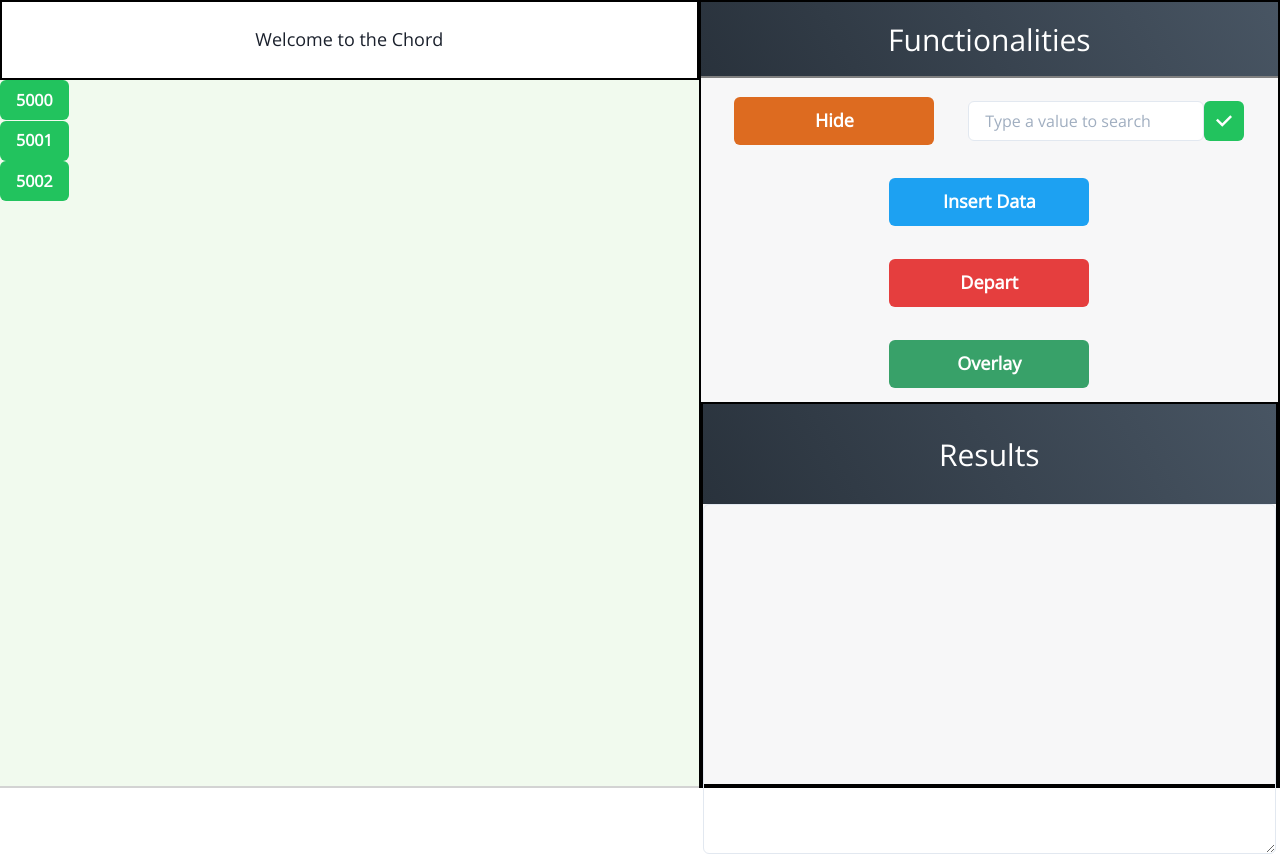
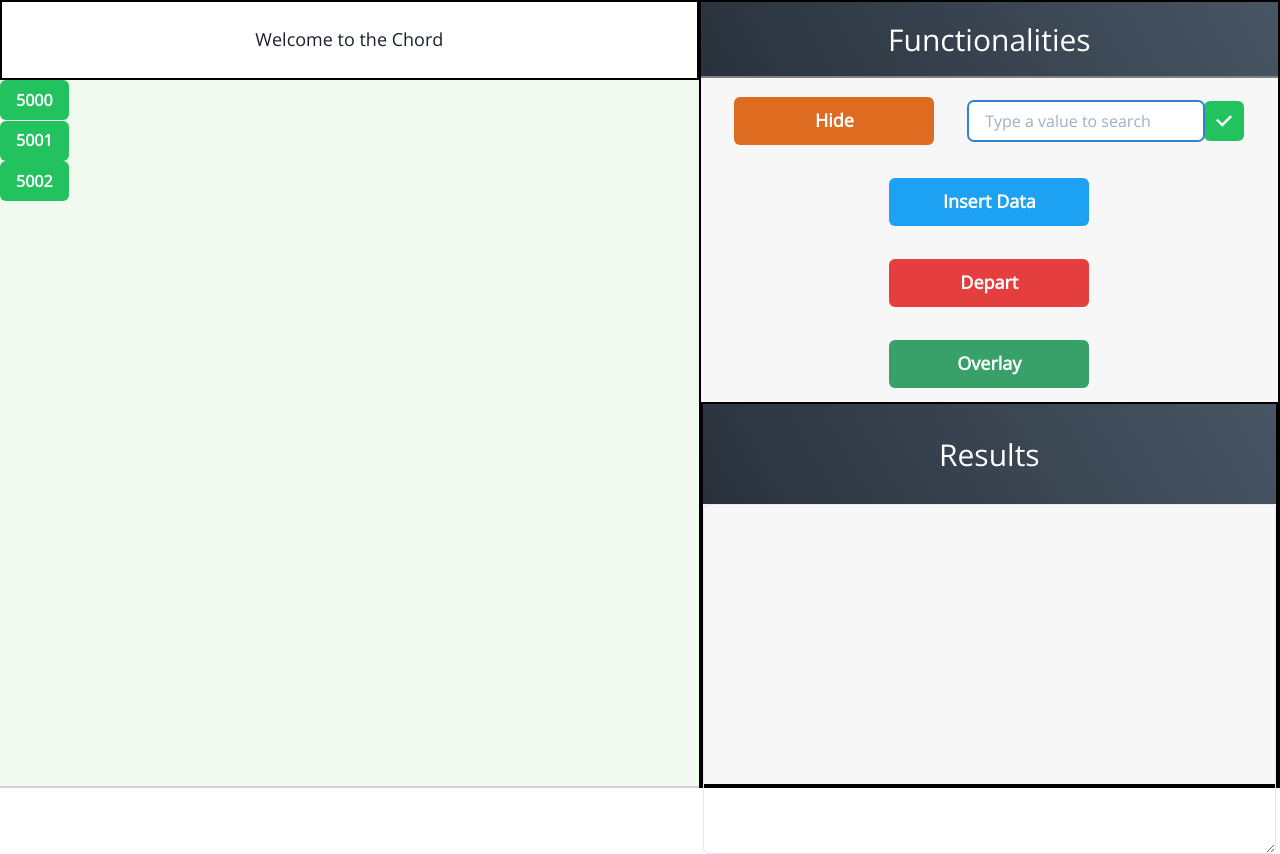
Before and after one commit to ktrip96/chord, a React (Create React App) app in the folder client/: page / in a window 1280 px wide. Both pictures are taken after a click on the button "Query". Built offline with nearby package versions, Linux system fonts and the light colour scheme.

Commit message:
Fixed AutoFocus Bug

```diff
--- a/client/src/components/Functionalities.js
+++ b/client/src/components/Functionalities.js
@@ -82,6 +82,7 @@ export default function Functionalities({
                 onChange={(e) => setQueryValue(e.target.value)}
                 type='text'
                 value={queryValue}
+                autoFocus={true}
                 placeholder='Type a value to search'
               />
               <IconButton
@@ -123,6 +124,7 @@ export default function Functionalities({
                 onChange={(e) => setInsertValue(e.target.value)}
                 type='text'
                 value={insertValue}
+                autoFocus={true}
                 placeholder='Type some data to insert'
               />
               <IconButton
```
